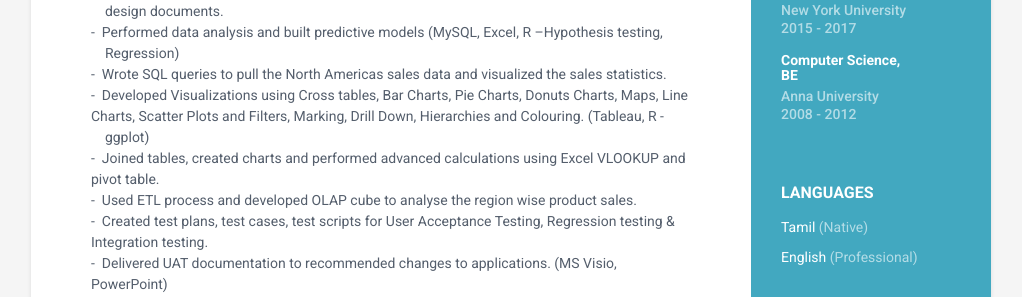
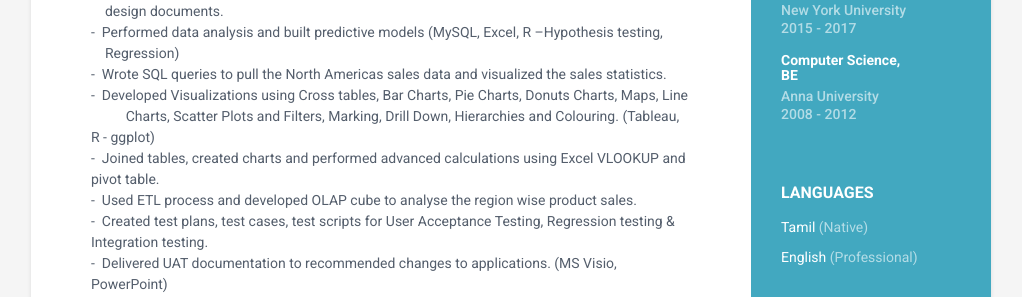
Before and after one commit to AshwinRajendran/Ashwin-CV, a Jekyll site: the page built from index.html, in a window 1280 px wide. Shown: the part 630-927 px from the top of the page, without its empty margins (129-1151 px from the left). Built offline with Jekyll 4.4.1, drawn with Linux system fonts in a browser that asks for light colours.

Commit message:
Update experiences.yml

```diff
--- a/_data/experiences.yml
+++ b/_data/experiences.yml
@@ -22,7 +22,7 @@
   details: "-  &nbsp;Created & updated Business requirements, converting them into reports, visualizations and &nbsp; &nbsp; &nbsp; &nbsp; &nbsp; design documents.<br>
 	-  &nbsp;Performed data analysis and built predictive models (MySQL, Excel, R –Hypothesis testing, &nbsp; &nbsp; &nbsp; &nbsp; &nbsp; &nbsp; Regression)<br>
 	-  &nbsp;Wrote SQL queries to pull the North Americas sales data and visualized the sales statistics. <br>
-	-  &nbsp;Developed Visualizations using Cross tables, Bar Charts, Pie Charts, Donuts Charts, Maps, Line Charts, Scatter Plots and Filters, Marking, Drill Down, Hierarchies and Colouring. (Tableau, R - &nbsp; &nbsp; &nbsp; &nbsp; &nbsp; ggplot)<br>
+	-  &nbsp;Developed Visualizations using Cross tables, Bar Charts, Pie Charts, Donuts Charts, Maps, Line &nbsp; &nbsp; &nbsp; &nbsp; &nbsp; Charts, Scatter Plots and Filters, Marking, Drill Down, Hierarchies and Colouring. (Tableau, R - ggplot)<br>
 	-  &nbsp;Joined tables, created charts and performed advanced calculations using Excel VLOOKUP and pivot table.<br>
 	-  &nbsp;Used ETL process and developed OLAP cube to analyse the region wise product sales.<br>
 	-  &nbsp;Created test plans, test cases, test scripts for User Acceptance Testing, Regression testing & Integration testing.<br>
```
